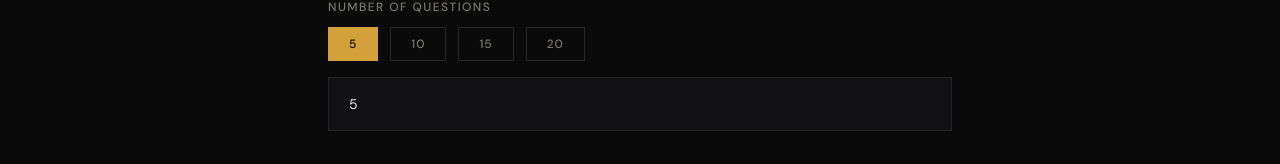
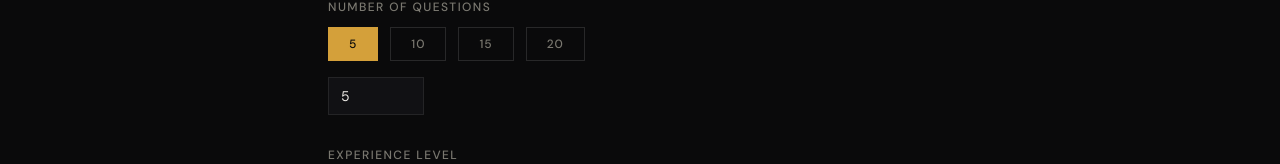
Before and after one commit to ZarmanSattar/Whispr, a Next.js app: page /dashboard/new in a window 1280 px wide. Shown: the part 634-798 px from the top of the page. Built offline with nearby package versions, Linux system fonts and the light colour scheme.

Commit message:
fix question count input controlled state and width

```diff
--- a/src/app/(root)/dashboard/new/page.tsx
+++ b/src/app/(root)/dashboard/new/page.tsx
@@ -157,8 +157,8 @@ export default function NewInterviewPage() {
     jobRole: "",
     techStack: "",
     experienceLevel: "Mid-level",
-    questionCount: 5,
   });
+  const [questionCount, setQuestionCount] = useState<string>("5");
   const [loading, setLoading] = useState(false);
   const [error, setError] = useState("");
 
@@ -175,7 +175,10 @@ export default function NewInterviewPage() {
       const res = await fetch("/api/interviews/create", {
         method: "POST",
         headers: { "Content-Type": "application/json" },
-        body: JSON.stringify(form),
+        body: JSON.stringify({
+          ...form,
+          questionCount: Math.min(Math.max(parseInt(questionCount) || 5, 1), 50),
+        }),
       });
 
       const data = await res.json();
@@ -272,9 +275,9 @@ export default function NewInterviewPage() {
                 <button
                   key={n}
                   type="button"
-                  onClick={() => setForm({ ...form, questionCount: n })}
+                  onClick={() => setQuestionCount(String(n))}
                   className={`px-5 py-2 text-xs font-medium tracking-[0.08em] uppercase border transition-all ${
-                    form.questionCount === n
+                    parseInt(questionCount) === n
                       ? "bg-[#d4a03a] text-[#0a0a0b] border-[#d4a03a]"
                       : "border border-white/[0.12] text-[#7a7870] hover:text-[#f0ede8]"
                   }`}
@@ -287,10 +290,10 @@ export default function NewInterviewPage() {
               type="number"
               min={1}
               max={50}
-              value={form.questionCount}
-              onChange={(e) => setForm({ ...form, questionCount: Number(e.target.value) })}
-              onBlur={(e) => setForm({ ...form, questionCount: Math.min(Math.max(Number(e.target.value) || 1, 1), 50) })}
-              className="w-full bg-[#111114] border border-white/[0.08] text-[#f0ede8] text-sm px-5 py-4 outline-none focus:border-[#d4a03a]/50 transition-colors"
+              value={questionCount}
+              onChange={(e) => setQuestionCount(e.target.value)}
+              onBlur={() => { const n = parseInt(questionCount); setQuestionCount(String(isNaN(n) ? 5 : Math.min(Math.max(n, 1), 50))); }}
+              className="w-24 bg-[#111114] border border-white/[0.08] focus:border-[#d4a03a]/50 text-[#f0ede8] text-sm px-3 py-2 outline-none"
             />
           </div>
 
```
